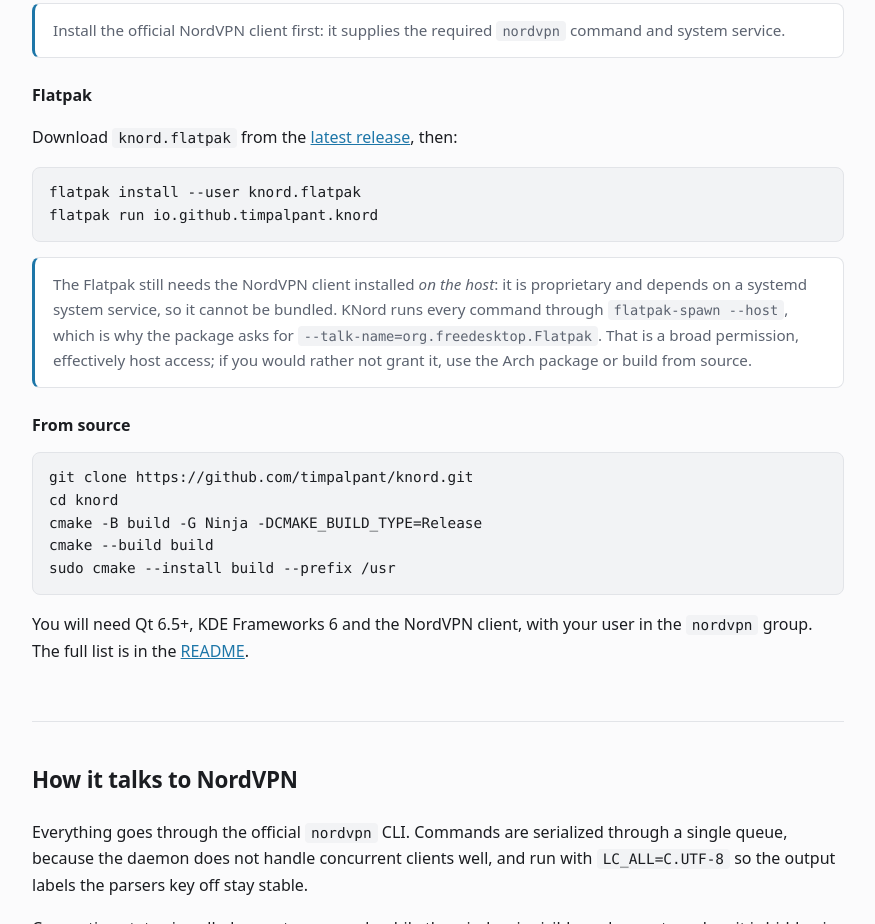
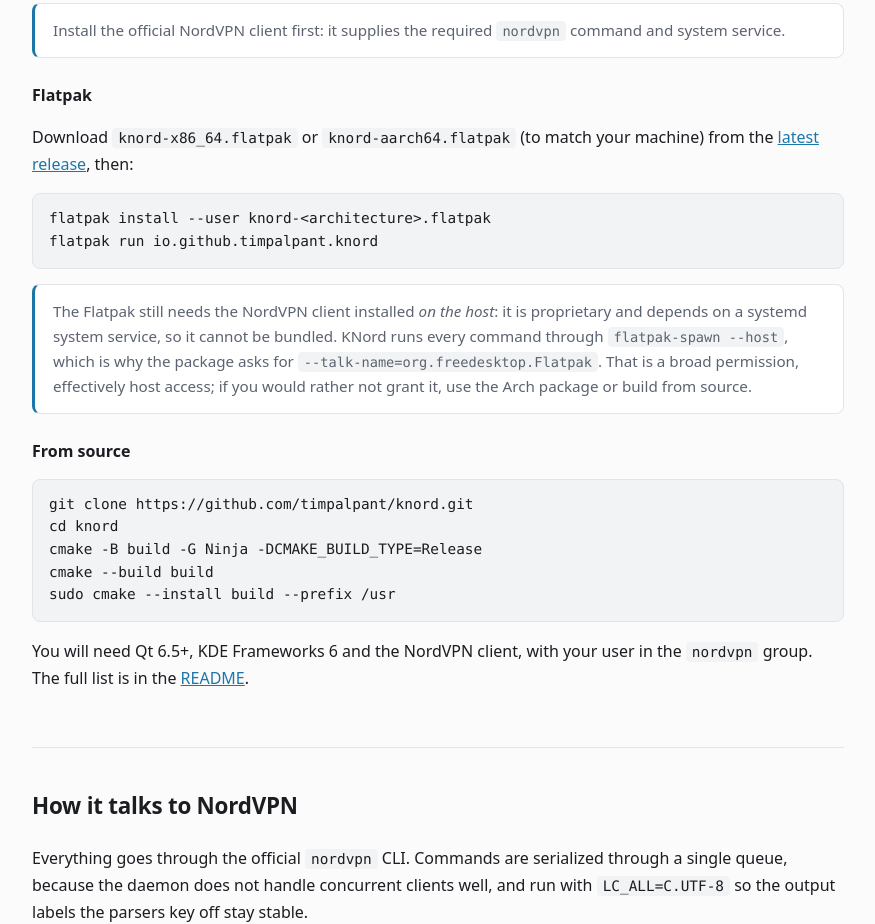
Before and after one commit to timpalpant/knord, a plain HTML site: page docs/index.html in a window 1280 px wide. Shown: the part 2134-3058 px from the top of the page, without its empty margins (202-1077 px from the left). Drawn offline with Linux system fonts and the light colour scheme.

Commit message:
Build deb, rpm and Flatpak release packages for aarch64
The Arch package already had an aarch64 build; the other release
packages were x86_64 only. Matrix them across ubuntu-latest and
ubuntu-24.04-arm, as kvault and ktodo do. Flatpak bundles are now named
knord-<arch>.flatpak so the two builds don't collide, and the README,
site and release notes point at the new names.

Co-Authored-By: Claude Opus 5.5 <noreply@anthropic.com>
Claude-Session: https://claude.ai/code/session_016UMrbKwUyYxw4kKKLSkem5

```diff
--- a/docs/index.html
+++ b/docs/index.html
@@ -345,11 +345,12 @@
 
     <h3>Flatpak</h3>
     <p>
-      Download <code>knord.flatpak</code> from the
+      Download <code>knord-x86_64.flatpak</code> or
+      <code>knord-aarch64.flatpak</code> (to match your machine) from the
       <a href="https://github.com/timpalpant/knord/releases">latest release</a>,
       then:
     </p>
-<pre><code>flatpak install --user knord.flatpak
+<pre><code>flatpak install --user knord-&lt;architecture&gt;.flatpak
 flatpak run io.github.timpalpant.knord</code></pre>
     <p class="note">
       The Flatpak still needs the NordVPN client installed <em>on the host</em>:
```
Also changed, not shown: 2 other files.
